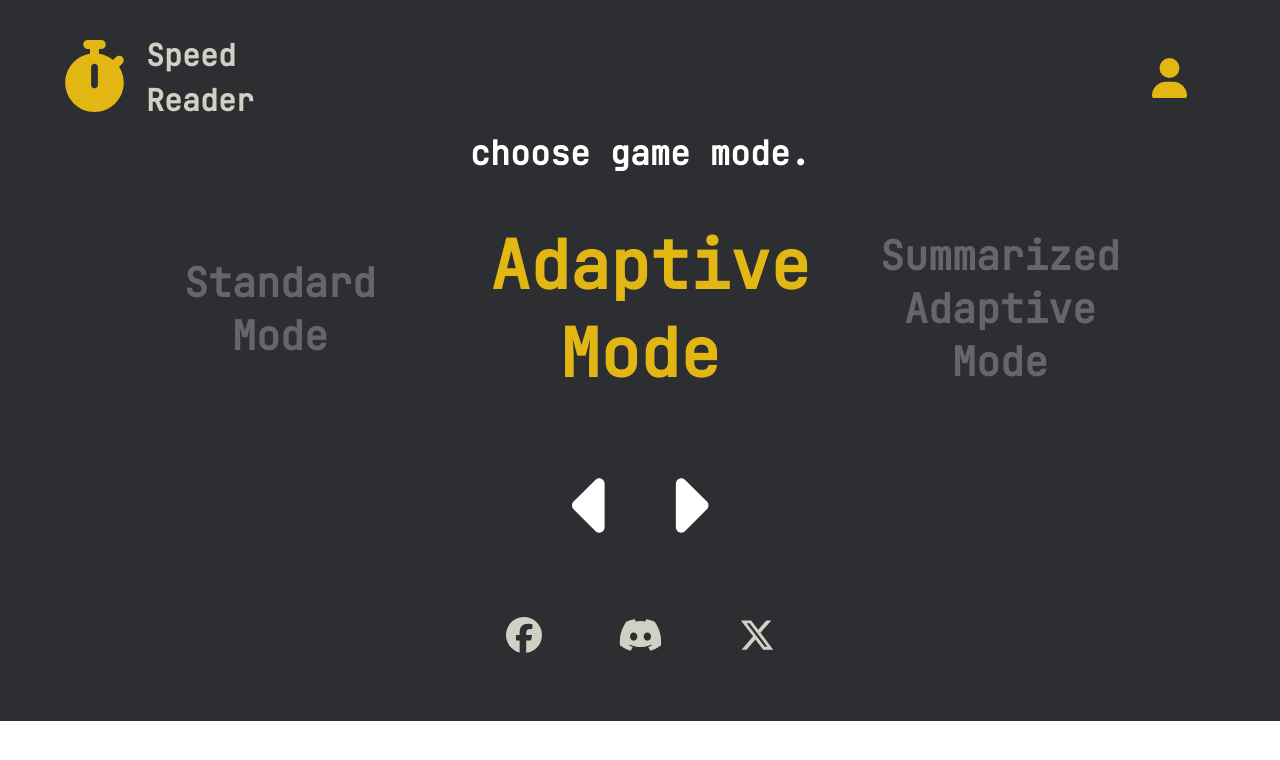
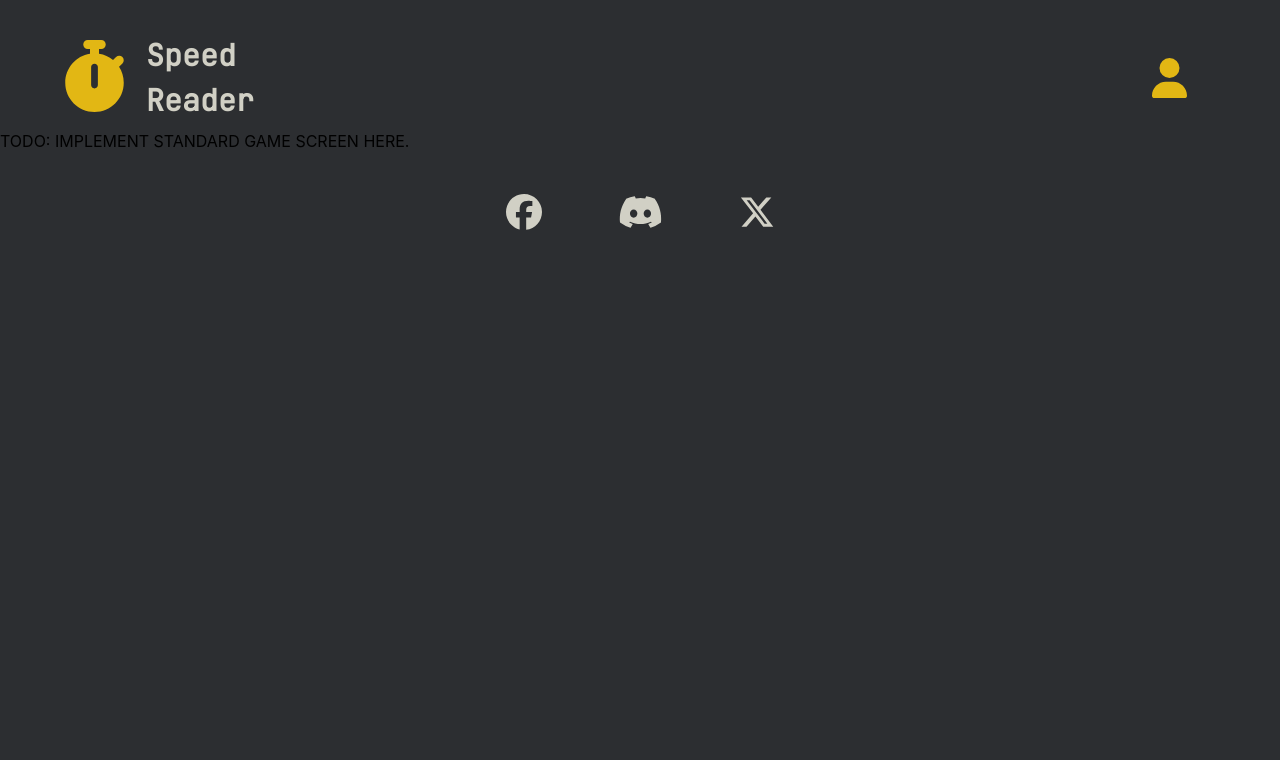
Before and after one commit to mithun-sri/speed-reader, a React (Create React App) app in the folder frontend/: page /mode-1-game in a window 1280 px wide. Shown: the top 760 px of the page. Built offline with nearby package versions, Linux system fonts and the light colour scheme.

Commit message:
[djs21/#22] Added route for pre game view in App.tsx

```diff
--- a/frontend/src/App.tsx
+++ b/frontend/src/App.tsx
@@ -1,5 +1,6 @@
 import { BrowserRouter, Routes, Route } from "react-router-dom";
 import StandardModeGameView from "./views/StandardMode/StandardMode";
+import PreGameView from "./views/PreGame/PreGame";
 
 function App() {
   return (
@@ -7,6 +8,7 @@ function App() {
       <BrowserRouter>
         <Routes>
           {/* <Route path="/" element={<ModeSelectView />} /> */}
+          <Route path="/pre-game" element={<PreGameView />} />
           <Route path="/mode-1-game" element={<StandardModeGameView />} />
           <Route path="/mode-2-game" />
           <Route path="/mode-3-game" />
--- a/frontend/src/index.tsx
+++ b/frontend/src/index.tsx
@@ -2,14 +2,14 @@ import React from "react";
 import ReactDOM from "react-dom/client";
 import "./index.css";
 import reportWebVitals from "./reportWebVitals";
-import ModeSelectView from "./views/ModeSelect/ModeSelect";
+import App from "./App";
 
 const root = ReactDOM.createRoot(
   document.getElementById("root") as HTMLElement
 );
 root.render(
   <React.StrictMode>
-    <ModeSelectView />
+    <App />
   </React.StrictMode>
 );
 
```
